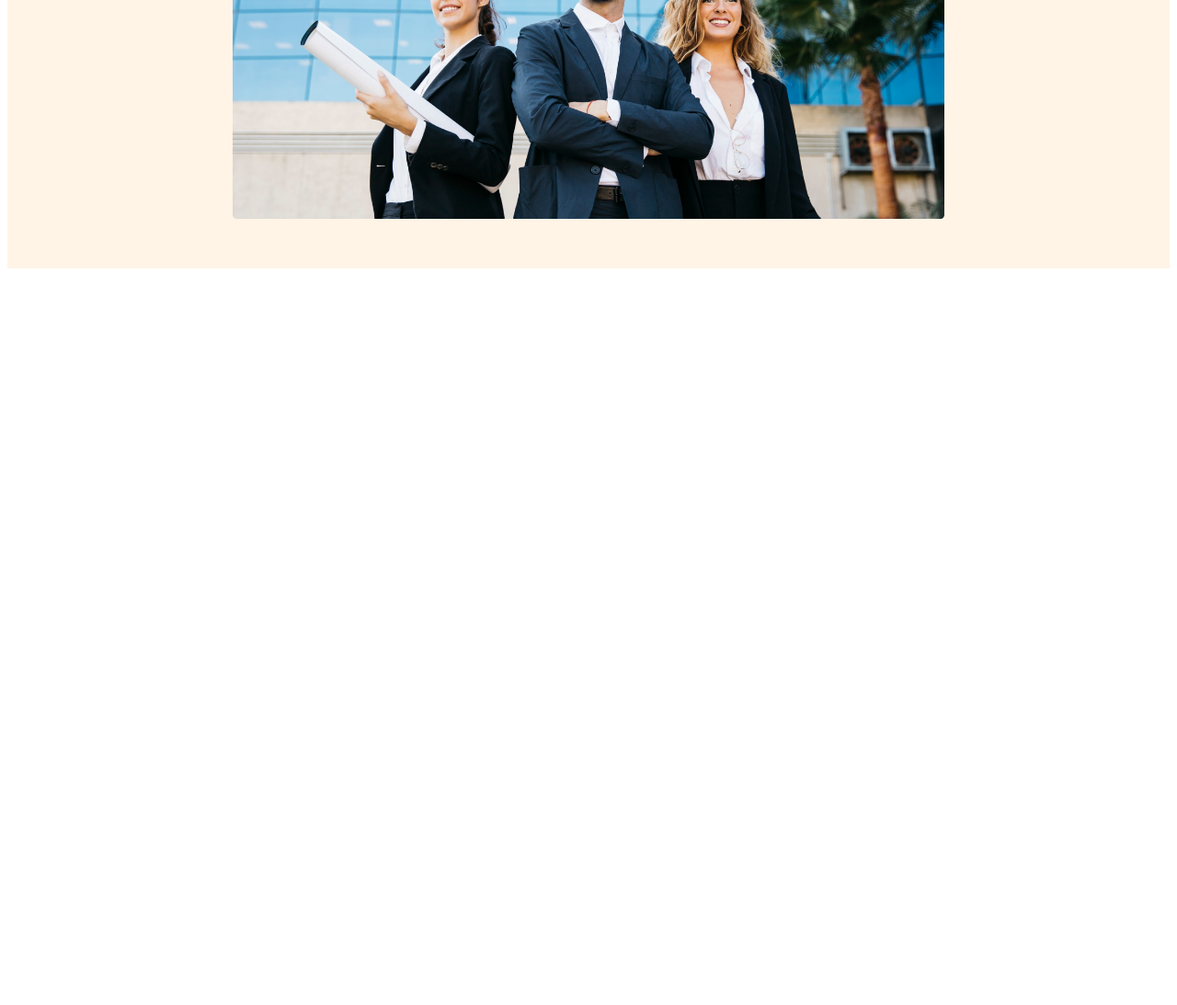
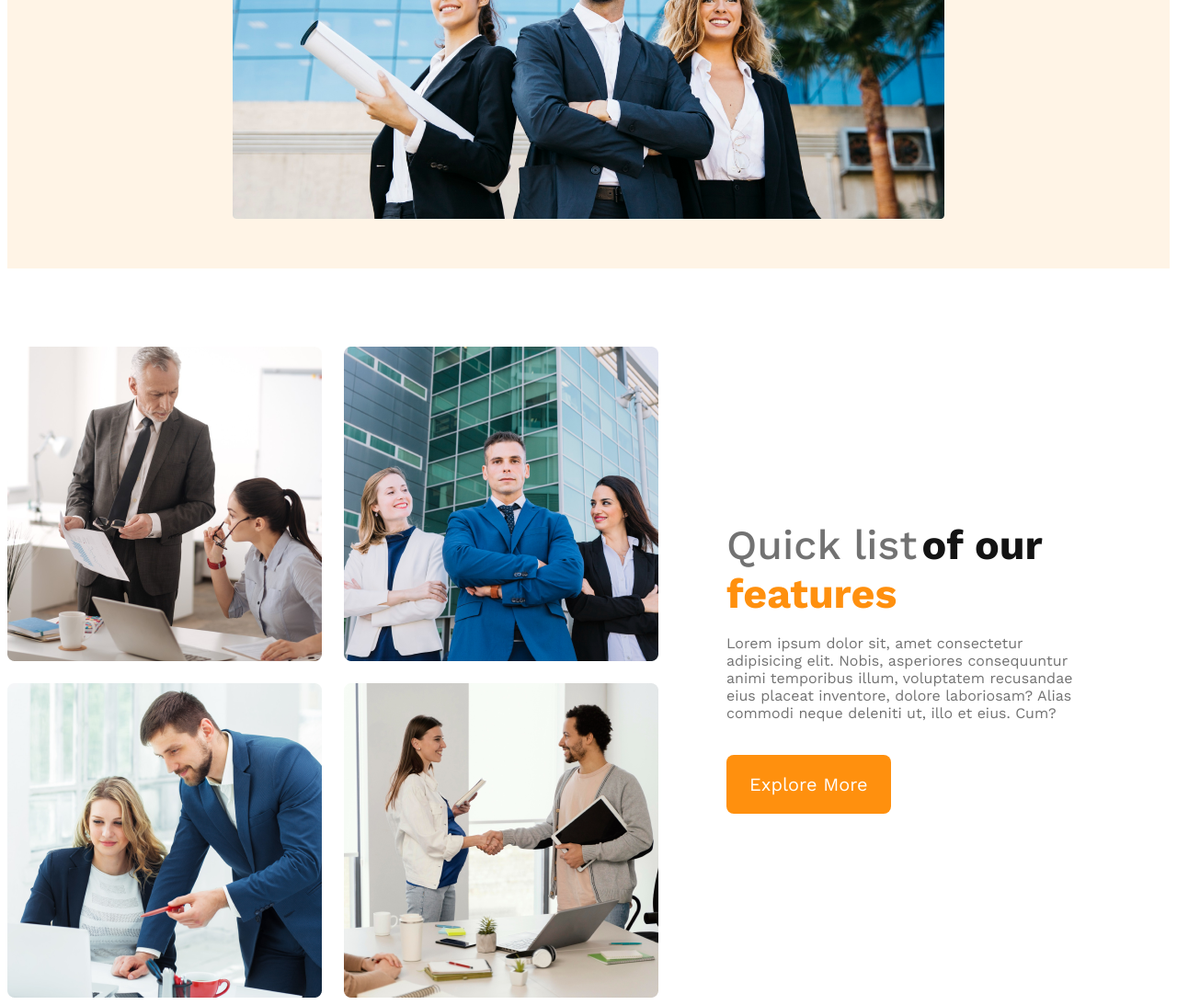
Before and after one commit to imrantahir-1/g3-architect-website, a plain HTML site: page index.html in a window 1280 px wide. Shown: the part 732-1825 px from the top of the page at 92% size. Before the commit the page ends 1032 px from the top, so only its background shows below. Drawn offline with nearby package versions, Linux system fonts and the light colour scheme.

Commit message:
featured content added

```diff
--- a/index.html
+++ b/index.html
@@ -30,10 +30,25 @@
             <img src="./images/banner.png" alt="">
         </div>
     </header>
+    <!-- the end of the header section -->
 
 
     <main>
+        <!-- started team section -->
+       <section class="team-container">
+         <div class="team-img-container">
+            <img src="./images/team1.png" alt="">
+            <img src="./images/team2.png" alt="">
+            <img src="./images/team3.png" alt="">
+            <img src="./images/team4.png" alt="">
+         </div>
+         <div class="team-content" >
+            <h3 class="teams-title"><span class="quick-list">Quick list</span> <span class="our">of our</span> <span class="features">features</span></h3>
+            <p class="teams-description">Lorem ipsum dolor sit, amet consectetur adipisicing elit. Nobis, asperiores consequuntur animi temporibus illum, voluptatem recusandae eius placeat inventore, dolore laboriosam? Alias commodi neque deleniti ut, illo et eius. Cum?</p>
+            <button class="btn-primary">Explore More</button>
+         </div>
 
+       </section>
     </main>
 
 
--- a/styles/architecs.css
+++ b/styles/architecs.css
@@ -95,3 +95,48 @@ nav>ul>li>a {
         padding: 50px;
     }
 }
+
+/* features section under of main section */
+
+main{
+    max-width: 1440px;
+    margin: 0 auto;
+}
+/* team styles start */
+.team-container{
+    display: flex;
+    align-items: center;
+    margin-top: 85px;
+}
+.team-img-container{
+    display: grid;
+    grid-template-columns: repeat(2, 1fr);
+    gap: 1.5rem;
+}
+.team-img-container img{
+
+}
+/* team content styles */
+
+.team-content{
+   padding-right: 73px;
+   padding-left: 74px;
+}
+.quick-list{
+    color:rgb(114, 114, 114) ;
+    font-weight: 500;
+    font-size: 2.8rem;
+}
+.our{
+    color: rgb(19, 19, 19);
+    font-weight: 700;
+    font-size: 2.8rem;
+}
+.features{
+    color:rgb(255, 144, 14) ;
+    font-weight: 700;
+    font-size: 2.8rem;
+}
+.teams-description{
+    color: rgb(114, 114, 114);
+}
```
